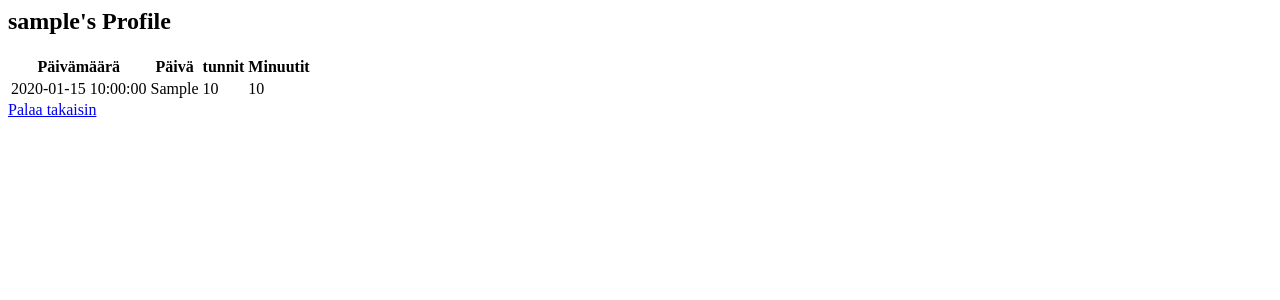
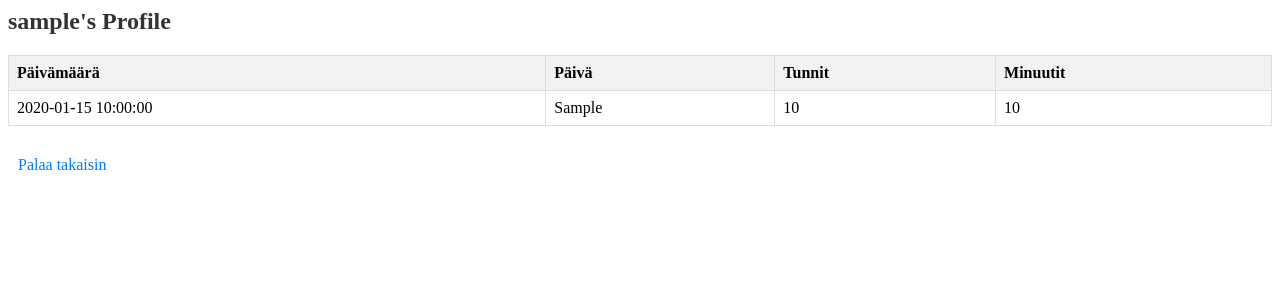
Before and after one commit to Yusuboy/HR-Web-App, a Flask app: template templates/profile.html in a window 1280 px wide. Shown: the top 300 px of the page. Run offline with Flask 3, Linux system fonts and the light colour scheme; the template is opened without the code that fills it: most values are stand-ins (such as "Sample title", 1, 10 or a date in 2020).

Commit message:
added styling sheets for templates

```diff
--- a/templates/profile.html
+++ b/templates/profile.html
@@ -1,3 +1,39 @@
+<!-- Assuming this is in the same template where you applied the previous styles -->
+<style>
+    h2 {
+        color: #333;
+        margin-bottom: 20px;
+    }
+
+    table {
+        width: 100%;
+        border-collapse: collapse;
+        margin-bottom: 20px;
+    }
+
+    th, td {
+        border: 1px solid #ddd;
+        padding: 8px;
+        text-align: left;
+    }
+
+    th {
+        background-color: #f2f2f2;
+    }
+
+    tbody tr:nth-child(even) {
+        background-color: #f9f9f9;
+    }
+
+    a {
+        color: #007bff;
+        text-decoration: none;
+        margin-left: 10px;
+        display: inline-block;
+        margin-top: 10px;
+    }
+</style>
+
 <h2>{{ username }}'s Profile</h2>
 
 <table>
@@ -5,7 +41,7 @@
         <tr>
             <th>Päivämäärä</th>
             <th>Päivä</th>
-            <th>tunnit</th>
+            <th>Tunnit</th>
             <th>Minuutit</th>
         </tr>
     </thead>
```
Also changed, not shown: templates/attendance.html (+33 -0 lines), templates/checkout_reason.html (+34 -1 lines), templates/home.html (+42 -0 lines).
